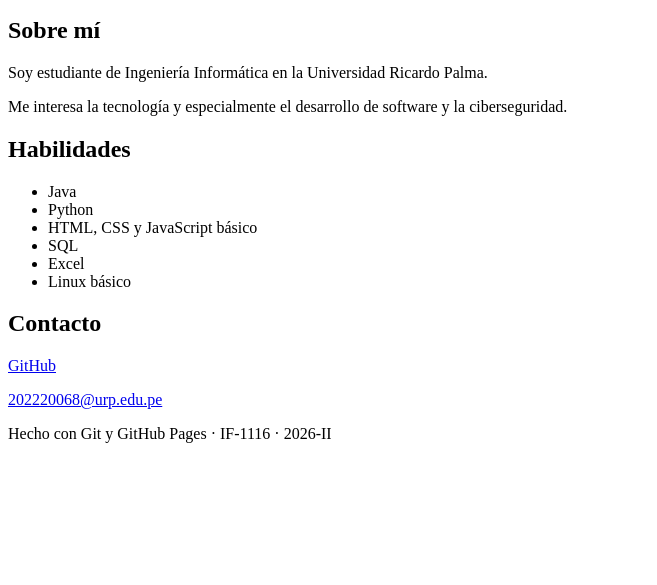
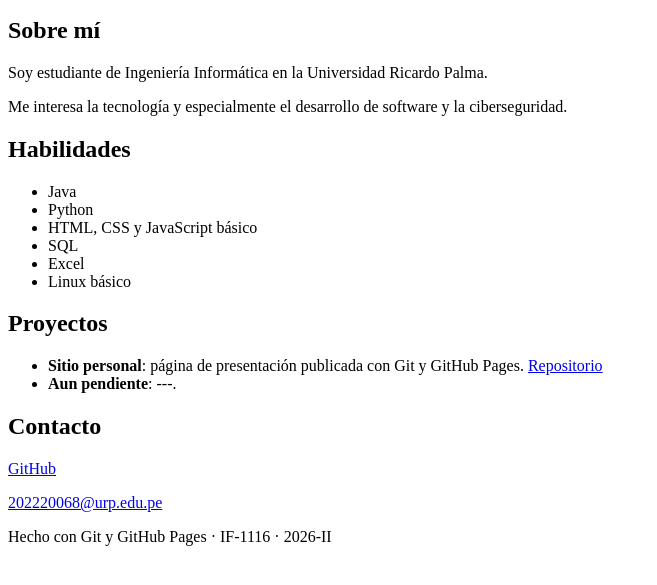
Before and after one commit to MarcoYataco/MarcoYataco.github.io, a plain HTML site: page index.html in a window 1280 px wide. Shown: the part 101-686 px from the top of the page, without its empty margins (0-657 px from the left). Drawn offline with Linux system fonts and the light colour scheme.

Commit message:
Agregar sección de proyectos

```diff
--- a/index.html
+++ b/index.html
@@ -27,6 +27,18 @@
           <li>Linux básico</li>
        </ul>
     </section>
+        <section id="proyectos">
+      <h2>Proyectos</h2>
+      <ul>
+        <li>
+          <strong>Sitio personal</strong>: página de presentación publicada con Git y GitHub Pages.
+          <a href="https://github.com/MarcoYataco/Marco_Yataco.github.io">Repositorio</a>
+        </li>
+        <li>
+          <strong>Aun pendiente</strong>: ---.
+        </li>
+      </ul>
+    </section>
       <section id="contacto">
         <h2>Contacto</h2>
         <p>
```
